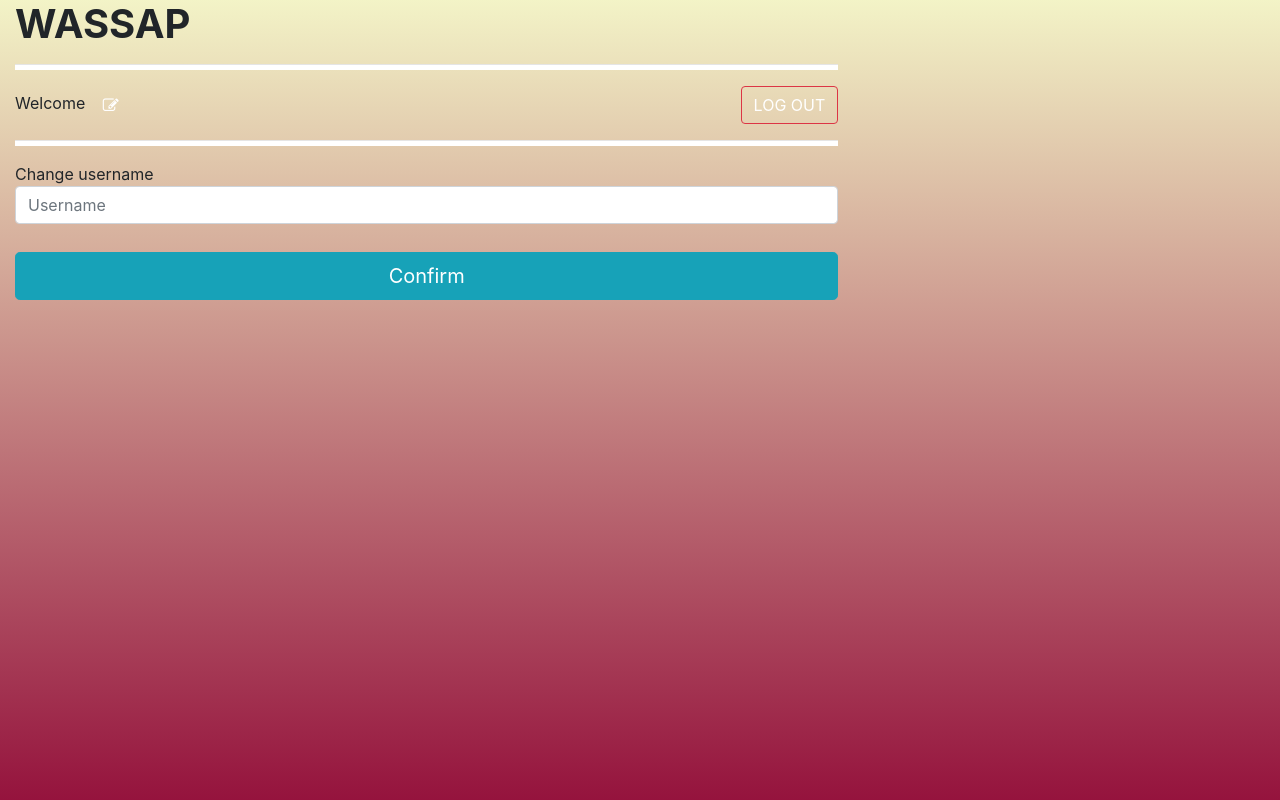
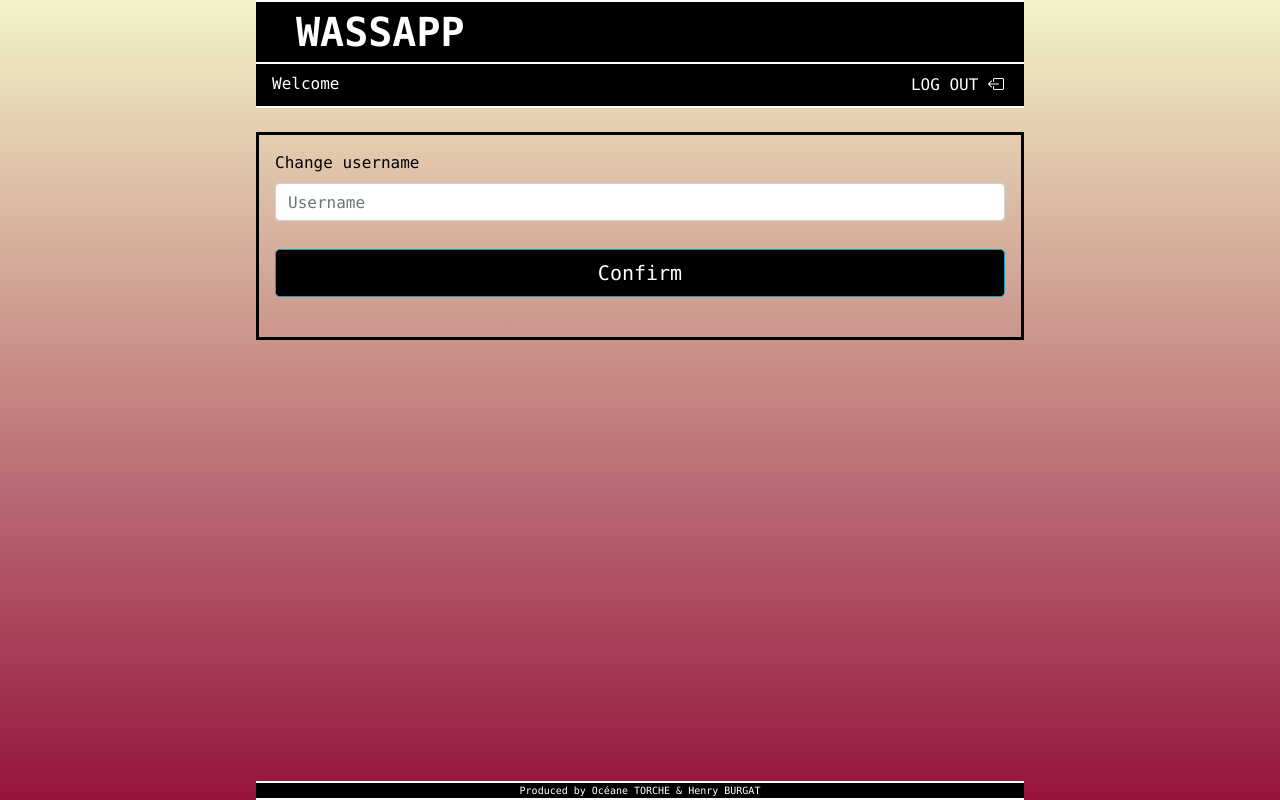
Before and after one commit to oceanetorche/livechat, a PHP site: page /view/modify.php in a window 1280 px wide. Run offline with PHP 8.4, Linux system fonts and the light colour scheme; some libraries are stand-ins or nearby versions.

Commit message:
visuel sign in & sign up & modify

```diff
--- a/model/sql/livechat.sql
+++ b/model/sql/livechat.sql
@@ -107,7 +107,7 @@ INSERT INTO chatrooms (NAME,nb_users_max) VALUES ('gaming',10);
 INSERT INTO chatrooms (NAME,nb_users_max) VALUES ('SI-CA2a',10);
 
 INSERT INTO `users` (`id`, `firstname`, `lastname`, `username`, `email`, `password`, `registration_date`, `Chatroom_id`, `Users_states_id`) VALUES
-	(1, 'Oceane', 'Torche', 'oceanetorche', 'oceane@cpnv.ch', '$2y$10$/SUdio8NxNkm/MmKZPvhDe/VuXPSeoxTHD13bdEvTT3H2WRE7P1oi', '2021-12-17', NULL, 2);
+	(1, 'Oceane', 'Torche', 'oceanetorche', 'oceane@cpnv.ch', '$2y$10$1nU4dxwdxA7puq.IMd4Q3OKtTQksmJU8qA0yBBMKdncQgLGHCtYRe', '2021-12-17', NULL, 2);
 
 
 INSERT INTO messages (content,sending_timestamp,User_id,Chatroom_id) VALUES ("Salut?",NOW(),1,2);
--- a/view/css/main2.css
+++ b/view/css/main2.css
@@ -24,25 +24,25 @@ body {
 }
 
 /* ---------------------------------- Home links ----------------------------------*/
-a:link {
+.modifyIcon:link {
     color: white;
     background-color: transparent;
     text-decoration: none;
 }
 
-a:visited {
+.modifyIcon:visited {
     color: white;
     background-color: transparent;
     text-decoration: none;
 }
 
-a:hover {
+.modifyIcon:hover {
     color: white;
     background-color: transparent;
     text-decoration: none;
 }
 
-a:active {
+.modifyIcon:active {
     color: white;
     background-color: transparent;
     text-decoration: none;
@@ -170,8 +204,14 @@ div.trans form {
     transform: translateX(-50%) translateY(-50%);
 }
 
-h1 {
+.formSignBrand {
     font-weight: bolder;
+    font-size: 3rem;
+}
+
+.formSignButton {
+    background-color: black;
+    color: white;
 }
 
 /* Extra small devices (portrait phones, less than 576px) */
--- a/view/home.php
+++ b/view/home.php
@@ -32,7 +32,7 @@ $title = "Home";
         <div class="headerDown d-flex justify-content-between">
             <div class="headerDownElements">
                 Welcome <?php if(isset($_SESSION['username'])) echo $_SESSION['username'];?>
-                <a href="index.php?action=modify"><i class="bi bi-pencil-square"></i></a>
+                <a class="modifyIcon" href="index.php?action=modify"><i class="bi bi-pencil-square"></i></a>
             </div>
             <div class="headerDownElements neonButton">
                 <a href="index.php?action=logout">
--- a/view/login.php
+++ b/view/login.php
@@ -18,9 +18,9 @@ $title = "Login";
         <form id="formLogin" method="post" action="index.php?action=login">
 
             <!-- Title -->
-            <h1>
+            <div class="formSignBrand">
                 WASSAP
-            </h1>
+            </div>
 
             <!-- Subtitle -->
             <h3>
@@ -46,7 +46,7 @@ $title = "Login";
             </div>
 
             <div class="pt-1 mb-4">
-                <button class="btn btn-info btn-lg btn-block" type="submit">Login</button>
+                <button class="btn btn-info btn-lg btn-block formSignButton" type="submit">Login</button>
             </div>
 
             <?php if(isset($errorMessage)) {?>
--- a/view/modify.php
+++ b/view/modify.php
@@ -13,56 +13,74 @@ $title = "Home";
 ?>
 
     <html>
-    <body id="homeBody">
 
+    <body>
+    <div class="innerBody">
 
+        <!-- ---------------------------------- Header---------------------------------- -->
+        <header class="header sticky-top">
 
-    <div id="homeLittlewrapper" class="col-12 col-xs-12 col-sm-12 col-md-8 col-lg-8">
+            <div class="hr"></div>
 
-        <!-- head  -->
-        <div id="homeHead" class="sticky-top">
-            <h1 id="headUp">
-                WASSAP
-            </h1>
-            <hr style="height: 5px; background-color: white">
-            <div class="d-flex justify-content-between align-items-center" id="headDown">
-                <div class="#">
-                    Welcome <?php if(isset($_SESSION['username'])) echo $_SESSION['username'];?>
-                    <a class="btn" href="index.php?action=modify">
-                        <i class="fa fa-pencil-square-o" aria-hidden="true"></i>
-                    </a>
+            <div class="headerUp container-fluid d-flex justify-content-start" id="brand">
+                <div class="align-self-center">
+                    WASSAPP
+                </div>
             </div>
 
-                <a class="btn btn-danger " href="index.php?action=logout">
-                    LOG OUT
-                </a>
+            <div class="hr"></div>
+
+            <div class="headerDown d-flex justify-content-between">
+                <div class="headerDownElements">
+                    Welcome <?php if (isset($_SESSION['username'])) echo $_SESSION['username']; ?>
                 </div>
-            <hr style="height: 5px; background-color: white">
+                <div class="headerDownElements neonButton">
+                    <a href="index.php?action=logout">
+                        <span></span>
+                        <span></span>
+                        <span></span>
+                        <span></span>
+                        Log Out <i class="bi bi-box-arrow-left"></i></a>
+                </div>
             </div>
 
+            <div class="hr"></div>
 
+        </header><br>
+
+        <!-- ---------------------------------- Main---------------------------------- -->
+        <main class="main" id="mainHome">
             <!-- FORM  -->
 
             <form id="formLogin" method="post" action="index.php?action=modify">
 
-            <h13>Change username </h13>
+                <h13>Change username</h13>
                 <div class="form-outline mb-4">
                     <input type="text" class="form-control" name="username" placeholder="Username">
                 </div>
 
                 <div class="pt-1 mb-4">
-                <button class="btn btn-info btn-lg btn-block" type="submit">Confirm</button>
+                    <button class="btn btn-info btn-lg btn-block formSignButton" type="submit">Confirm</button>
                 </div>
-            <?php if(isset($errorMessage)) {?>
-            <p class="alert alert-danger"> <?php echo $errorMessage; }?></p>
+                <?php if (isset($errorMessage)) { ?>
+                <p class="alert alert-danger"> <?php echo $errorMessage;
+                    } ?></p>
 
             </form>
+        </main><br>
+
+        <!-- ---------------------------------- Footer---------------------------------- -->
+        <footer class="footer">
+            <div class="hr"></div>
+            <div>
+                Produced by Océane TORCHE & Henry BURGAT
+            </div>
+            <div class="hr"></div>
+        </footer>
 
     </div>
+    </body>
 
-
-
-    </body>
     </html>
 
 
```
Also changed, not shown: other parts of view/css/main2.css (+36 -37 lines), view/signup.php (+4 -4 lines). Lines whose indentation alone changed are shown as unchanged.
